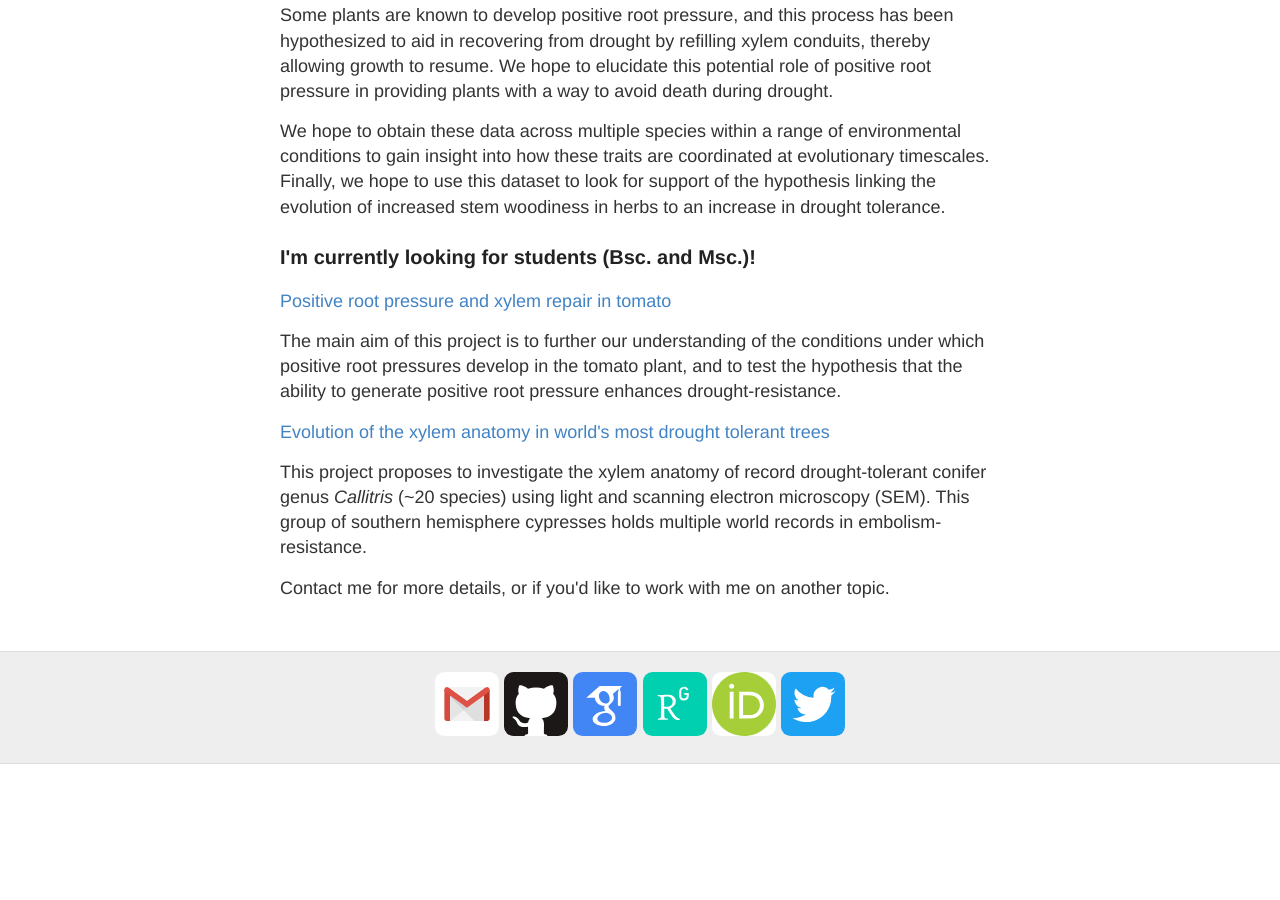
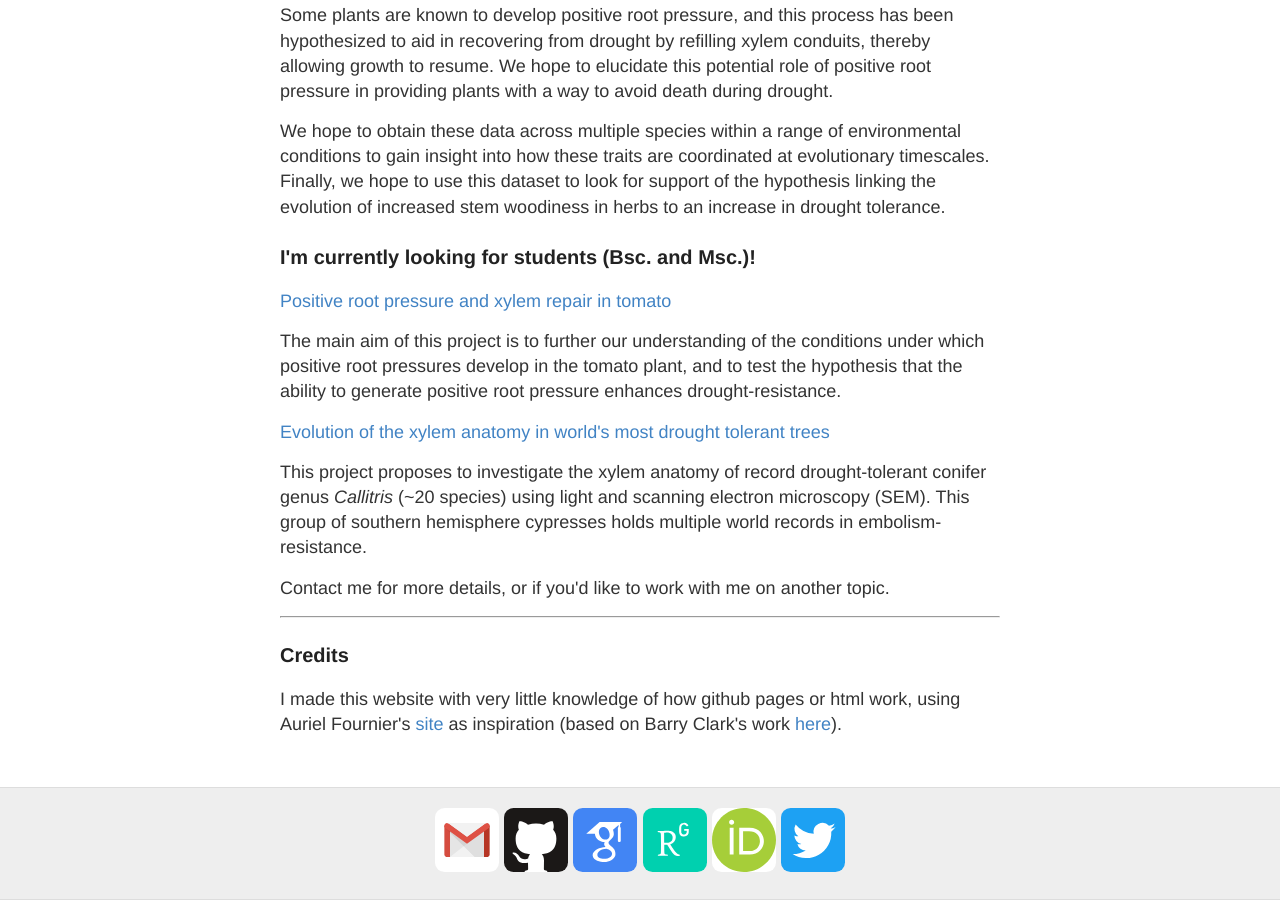
Before and after one commit to MaxLarter/maxlarter.github.io, a Jekyll site: the page index.html, which Jekyll copies as it is, in a window 1280 px wide and 900 px high, scrolled down 820 px. Built offline with Jekyll 4.4.1, drawn with Linux system fonts in a browser that asks for light colours; before the commit the page ends 1584 px from its top, so only the background shows below that.

Commit message:
add credit to Auriel Fournier and Barry Clark

```diff
--- a/index.html
+++ b/index.html
@@ -67,6 +67,11 @@
 		<p>This project proposes to investigate the xylem anatomy of record drought-tolerant conifer genus <i>Callitris</i> (~20 species) using light and scanning electron microscopy (SEM). This group of southern hemisphere cypresses holds multiple world records in embolism-resistance.</p>
 
 		<p>Contact me for more details, or if you'd like to work with me on another topic.</p>
+
+
+		<hr>
+		<h3>Credits</h3>
+		<p>I made this website with very little knowledge of how github pages or html work, using Auriel Fournier's <a href="https://aurielfournier.github.io/" target="_blank">site</a> as inspiration (based on Barry Clark's work <a href="https://github.com/barryclark/jekyll-now" target="_blank">here</a>).</p>
 	</div>
 
     <div class="wrapper-footer">
```
Also changed, not shown: README.md, 2 other files.
